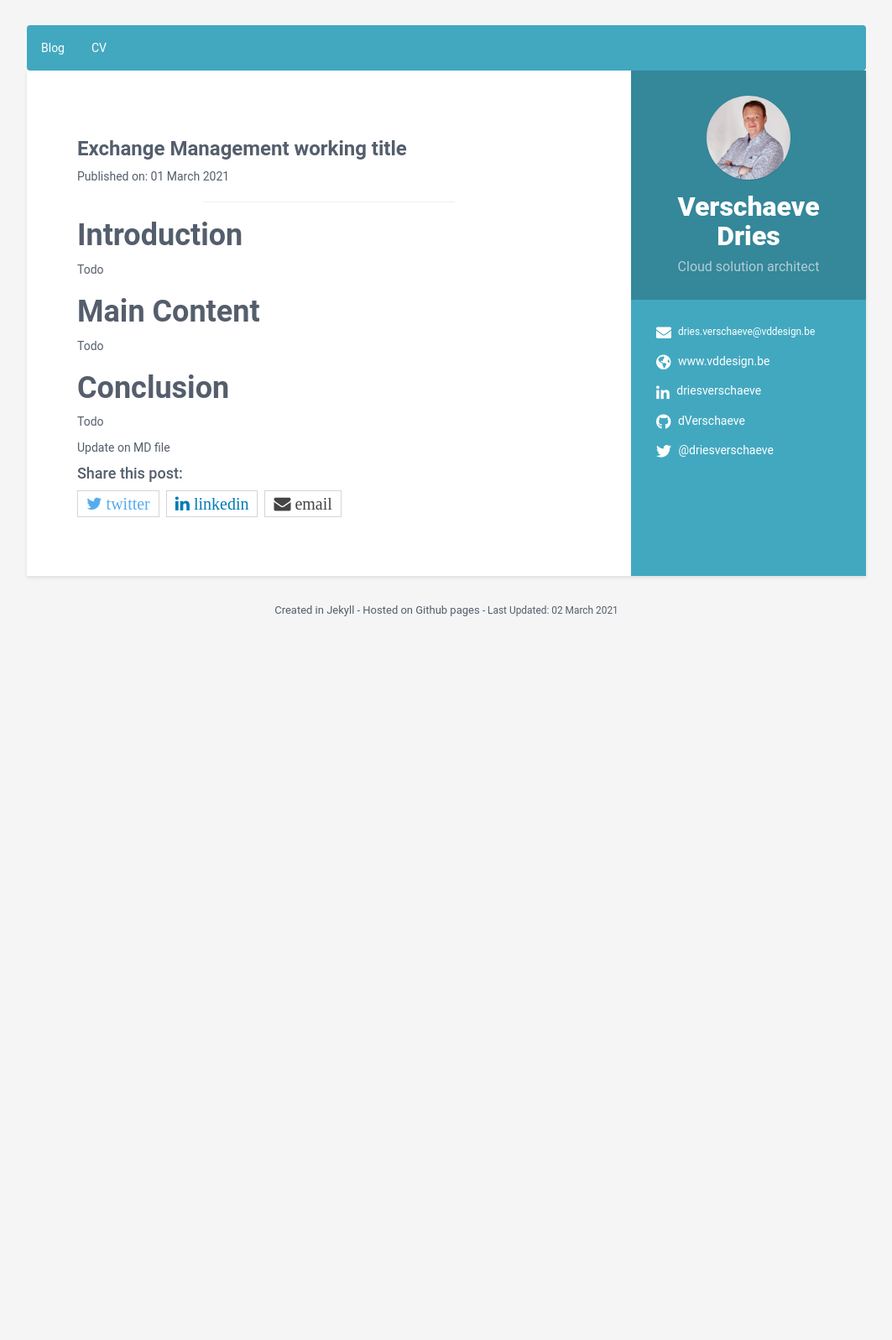
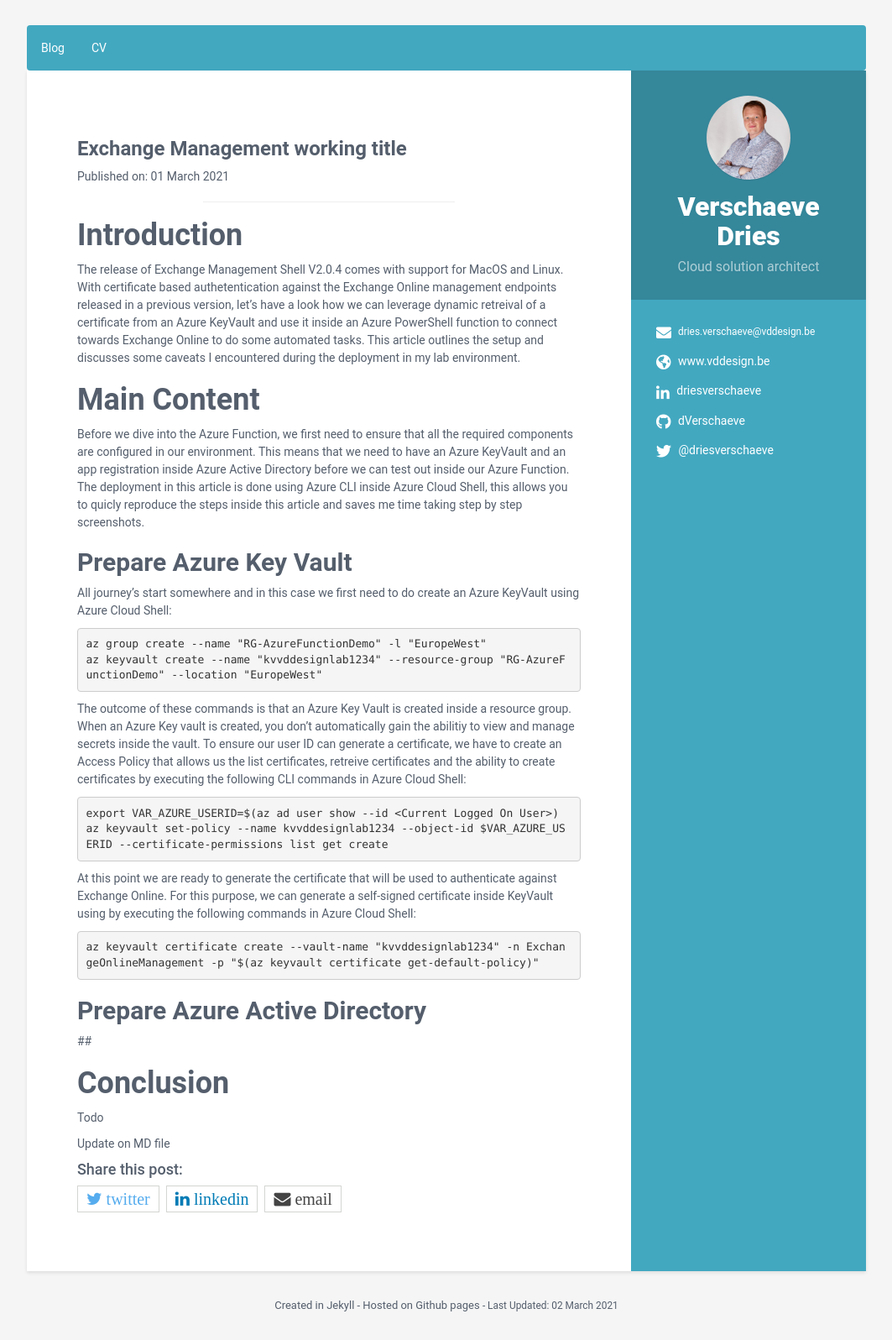
Before and after one commit to dVerschaeve/dverschaeve.github.io, a Jekyll site: the page built from _posts/2021-03-01-ExchangeManagement.md, in a window 1280 px wide. Shown: the whole page at 84% size, without its empty margins (108-1171 px from the left). Built offline with Jekyll 4.4.1, drawn with Linux system fonts in a browser that asks for light colours; before the commit the page ends 900 px from its top, so only the background shows below that.

Commit message:
Azure KeyVault Config

````diff
--- a/_posts/2021-03-01-ExchangeManagement.md
+++ b/_posts/2021-03-01-ExchangeManagement.md
@@ -7,11 +7,37 @@
 
 # Introduction
 
-Todo
+The release of Exchange Management Shell V2.0.4 comes with support for MacOS and Linux. With certificate based authetentication against the Exchange Online management endpoints released in a previous version,  let's have a look how we can leverage dynamic retreival of a certificate from an Azure KeyVault and use it inside an Azure PowerShell function to connect towards Exchange Online to do some automated tasks. This article outlines the setup and discusses some caveats I encountered during the deployment in my lab environment.
 
 # Main Content
 
-Todo
+Before we dive into the Azure Function, we first need to ensure that all the required components are configured in our environment. This means that we need to have an Azure KeyVault and an app registration inside Azure Active Directory before we can test out inside our Azure Function. The deployment in this article is done using Azure CLI inside Azure Cloud Shell, this allows you to quicly reproduce the steps inside this article and saves me time taking step by step screenshots.
+
+## Prepare Azure Key Vault
+All journey's start somewhere and in this case we first need to do create an Azure KeyVault using Azure Cloud Shell:
+
+```CLI
+az group create --name "RG-AzureFunctionDemo" -l "EuropeWest"
+az keyvault create --name "kvvddesignlab1234" --resource-group "RG-AzureFunctionDemo" --location "EuropeWest"
+```
+
+The outcome of these commands is that an Azure Key Vault is created inside a resource group. When an Azure Key vault is created, you don't automatically gain the abilitiy to view and manage secrets inside the vault. To ensure our user ID can generate a certificate, we have to create an Access Policy that allows us the list certificates, retreive certificates and the ability to create certificates by executing the following CLI commands in Azure Cloud Shell:
+
+```
+export VAR_AZURE_USERID=$(az ad user show --id <Current Logged On User>)
+az keyvault set-policy --name kvvddesignlab1234 --object-id $VAR_AZURE_USERID --certificate-permissions list get create
+```
+
+At this point we are ready to generate the certificate that will be used to authenticate against Exchange Online. For this purpose, we can generate a self-signed certificate inside KeyVault using by executing the following commands in Azure Cloud Shell:
+
+```
+az keyvault certificate create --vault-name "kvvddesignlab1234" -n ExchangeOnlineManagement -p "$(az keyvault certificate get-default-policy)"
+```
+
+
+## Prepare Azure Active Directory
+
+##
 
 # Conclusion
 
````
